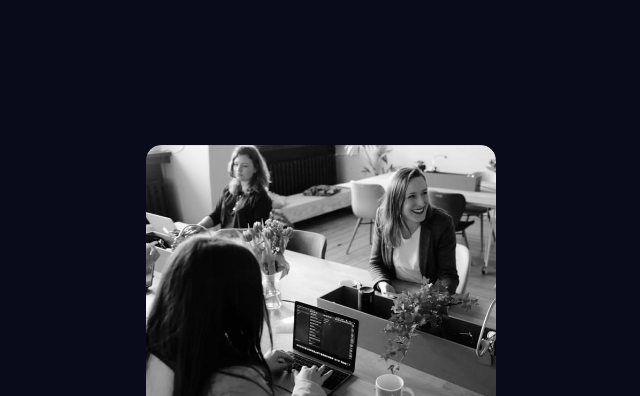
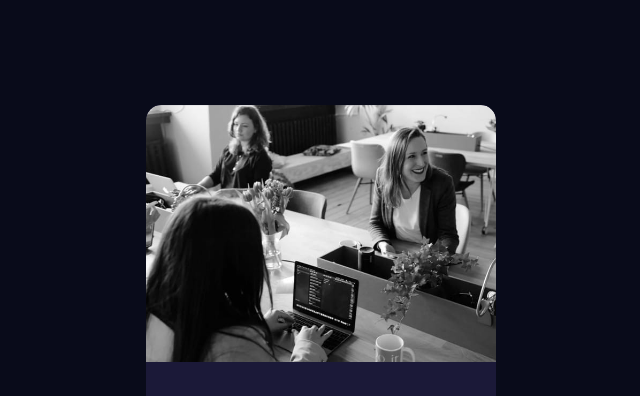
Before and after one commit to guilhermegiovani/Projetos, a plain HTML site: page projeto-2/index.html in a window 1280 px wide. Shown: the top 396 px of the page, without its empty margins (319-959 px from the left). Drawn offline with Linux system fonts and the light colour scheme.

Commit message:
projeto 2

```diff
--- a/projeto-2/estilos/style.css
+++ b/projeto-2/estilos/style.css
@@ -19,8 +19,8 @@
 body {
     width: 100vw;
     height: 100vh;
+    background-color: hsl(233, 47%, 7%);
     font-size: 15px;
-    background-color: hsl(233, 47%, 7%)
 }
 
 main {
@@ -38,8 +38,8 @@ section {
 
     background-color: hsl(244, 38%, 16%);
     width: 350px;
-    margin-top: 170px;
-    padding-bottom: 30px;
+    margin-top: 140px;
+    padding-bottom: 20px;
     border-radius: 15px;
 
     transform: translate(-50%, -50%);
--- a/projeto-2/index.html
+++ b/projeto-2/index.html
@@ -38,7 +38,7 @@
           <li class="numero">314</li>
           <li class="texto">modelos</li>
           <li class="numero">12M+</li>
-          <li>consultas</li>
+          <li class="texto">consultas</li>
         </ul>
 
       </article>
```
